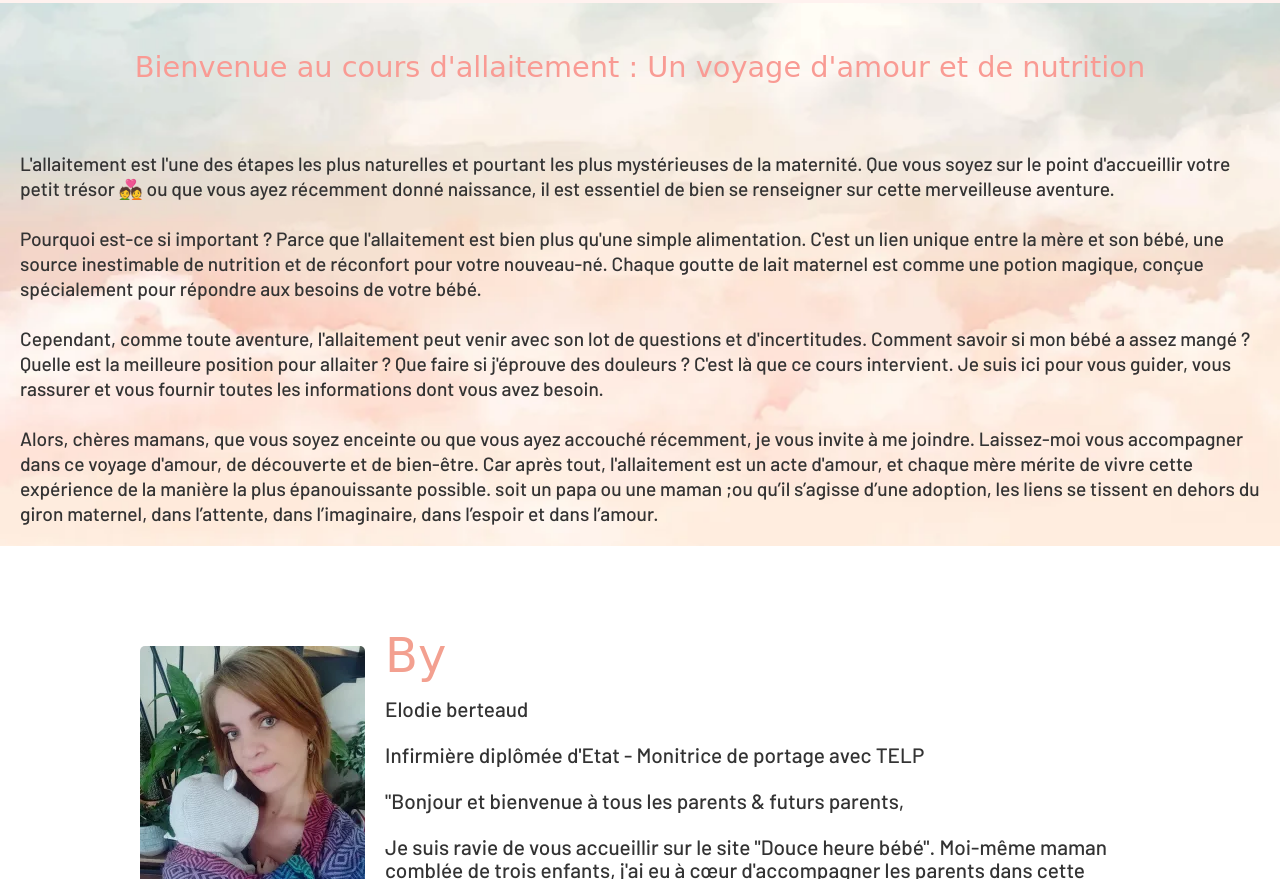
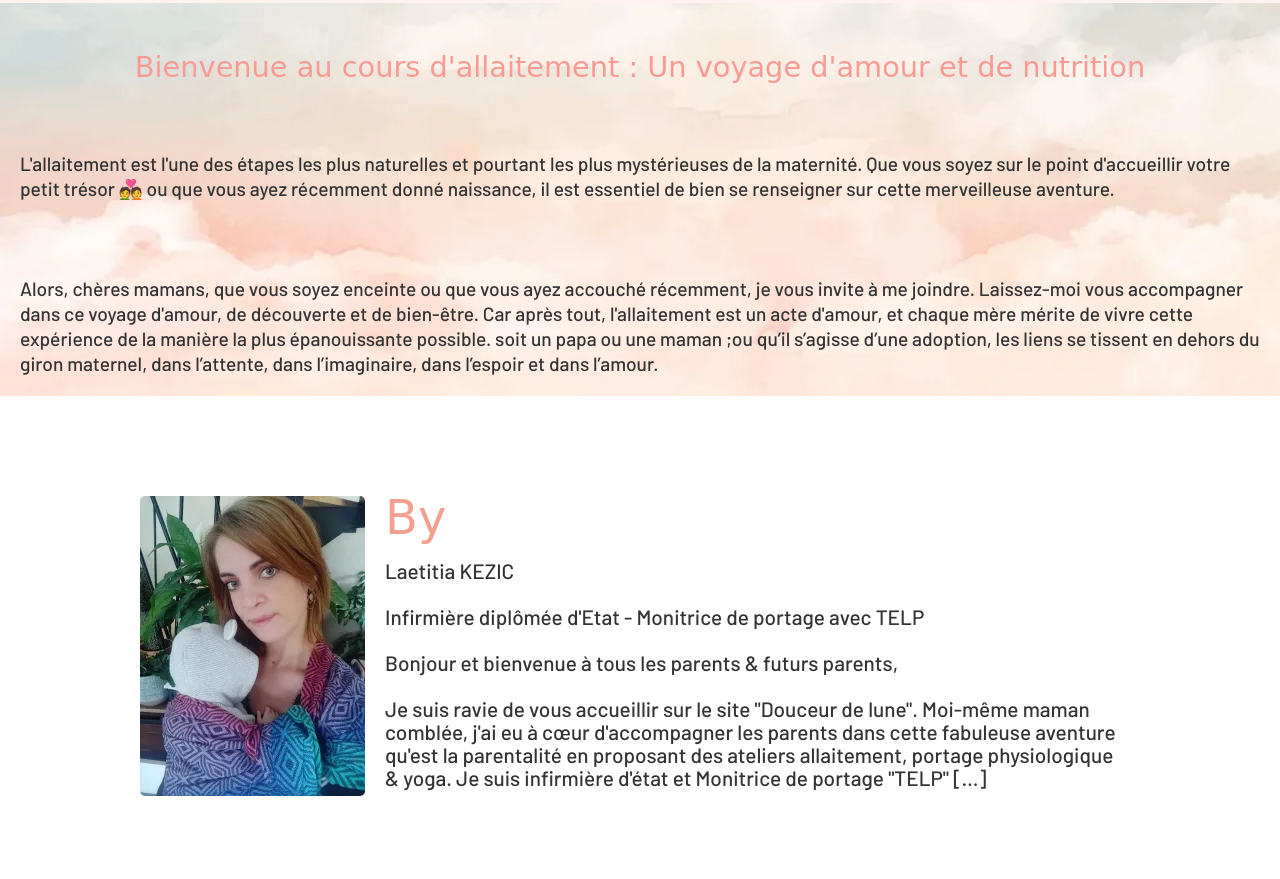
Before and after one commit to Zicka67/DWWMProject, a Symfony app: template templates/home/index.html.twig in a window 1280 px wide. Shown: the part 1000-1879 px from the top of the page. Run offline with Twig, Linux system fonts and the light colour scheme; the template is opened without the code that fills it, so the values that code supplies are empty; some libraries are stand-ins or nearby versions; some web fonts are replaced; grey boxes are pictures that could not be loaded.

Commit message:
Mise a jour du text

```diff
--- a/templates/home/index.html.twig
+++ b/templates/home/index.html.twig
@@ -28,9 +28,9 @@
                 <p class="section-text">
                     L'allaitement est l'une des étapes les plus naturelles et pourtant les plus mystérieuses de la maternité. Que vous soyez sur le point d'accueillir votre petit trésor &#x1F491; ou que vous ayez récemment donné naissance, il est essentiel de bien se renseigner sur cette merveilleuse aventure.
                     <br><br>
-                    Pourquoi est-ce si important ? Parce que l'allaitement est bien plus qu'une simple alimentation. C'est un lien unique entre la mère et son bébé, une source inestimable de nutrition et de réconfort pour votre nouveau-né. Chaque goutte de lait maternel est comme une potion magique, conçue spécialement pour répondre aux besoins de votre bébé.
+                    {# Pourquoi est-ce si important ? Parce que l'allaitement est bien plus qu'une simple alimentation. C'est un lien unique entre la mère et son bébé, une source inestimable de nutrition et de réconfort pour votre nouveau-né. Chaque goutte de lait maternel est comme une potion magique, conçue spécialement pour répondre aux besoins de votre bébé.
                     <br><br>
-                    Cependant, comme toute aventure, l'allaitement peut venir avec son lot de questions et d'incertitudes. Comment savoir si mon bébé a assez mangé ? Quelle est la meilleure position pour allaiter ? Que faire si j'éprouve des douleurs ? C'est là que ce cours intervient. Je suis ici pour vous guider, vous rassurer et vous fournir toutes les informations dont vous avez besoin.
+                    Cependant, comme toute aventure, l'allaitement peut venir avec son lot de questions et d'incertitudes. Comment savoir si mon bébé a assez mangé ? Quelle est la meilleure position pour allaiter ? Que faire si j'éprouve des douleurs ? C'est là que ce cours intervient. Je suis ici pour vous guider, vous rassurer et vous fournir toutes les informations dont vous avez besoin. #}
                     <br><br>
                     Alors, chères mamans, que vous soyez enceinte ou que vous ayez accouché récemment, je vous invite à me joindre. Laissez-moi vous accompagner dans ce voyage d'amour, de découverte et de bien-être. Car après tout, l'allaitement est un acte d'amour, et chaque mère mérite de vivre cette expérience de la manière la plus épanouissante possible. soit un papa ou une maman ;ou qu’il s’agisse d’une adoption, les liens se tissent en dehors du giron maternel, dans l’attente, dans l’imaginaire, dans l’espoir et dans l’amour.
                 </p>
@@ -136,14 +136,15 @@
                 <div class="text-presentation">
                     <h2 class="text-presentation-title">By</h2>
                     <p>
-                        Elodie berteaud <br><br>
+                        Laetitia KEZIC <br><br>
                     <p class"diplome">
                         Infirmière diplômée d'Etat - Monitrice de portage avec TELP  <br><br>
                     </p>
-                        "Bonjour et bienvenue à tous les parents & futurs parents,
+                        Bonjour et bienvenue à tous les parents & futurs parents,
                     <br><br>
-                        Je suis ravie de vous accueillir sur le site "Douce heure bébé". Moi-même maman comblée de trois enfants, j'ai eu à cœur d'accompagner les parents dans cette fabuleuse aventure qu'est la parentalité en proposant des ateliers massage, portage physiologique & yoga. J'ai donc entrepris une formation certifiante auprès de l'institut "Graine de massage" en me […]" </div>
+                        Je suis ravie de vous accueillir sur le site "Douceur de lune". Moi-même maman comblée, j'ai eu à cœur d'accompagner les parents dans cette fabuleuse aventure qu'est la parentalité en proposant des ateliers allaitement, portage physiologique & yoga. Je suis infirmière d'état et Monitrice de portage "TELP" […] </div>
                     </p>
+                </div>
             </div>
         </div>
 
```
